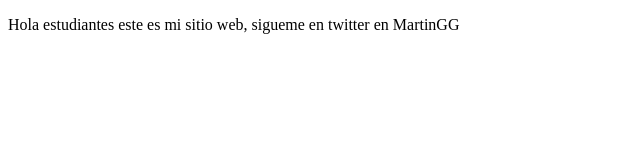
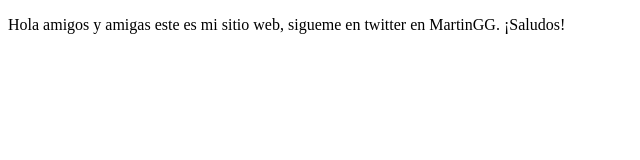
Before and after one commit to V13RN3S-13/ProyectoDemoCursoPrework, a plain HTML site: page index.html in a window 1280 px wide. Shown: the whole page, without its empty margins (0-640 px from the left). Drawn offline with Linux system fonts and the light colour scheme.

Commit message:
cambios agragamos amigxs y saludos

```diff
--- a/index.html
+++ b/index.html
@@ -8,6 +8,6 @@
 </head>
 <body>
     <p>
-      Hola estudiantes este es mi sitio web, sigueme en twitter en MartinGG
+      Hola amigos y amigas este es mi sitio web, sigueme en twitter en MartinGG. ¡Saludos!
 </body>
 </html>
```
